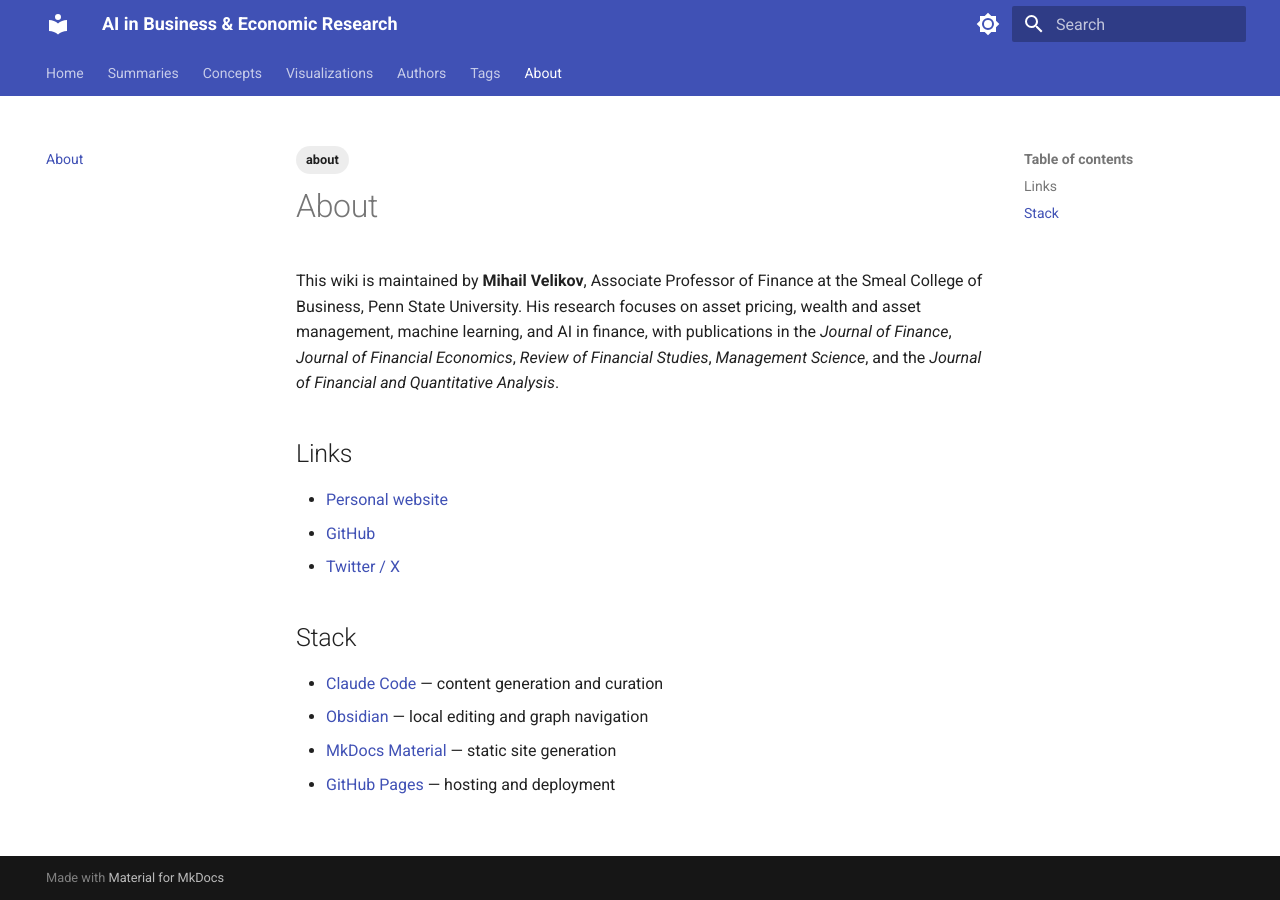
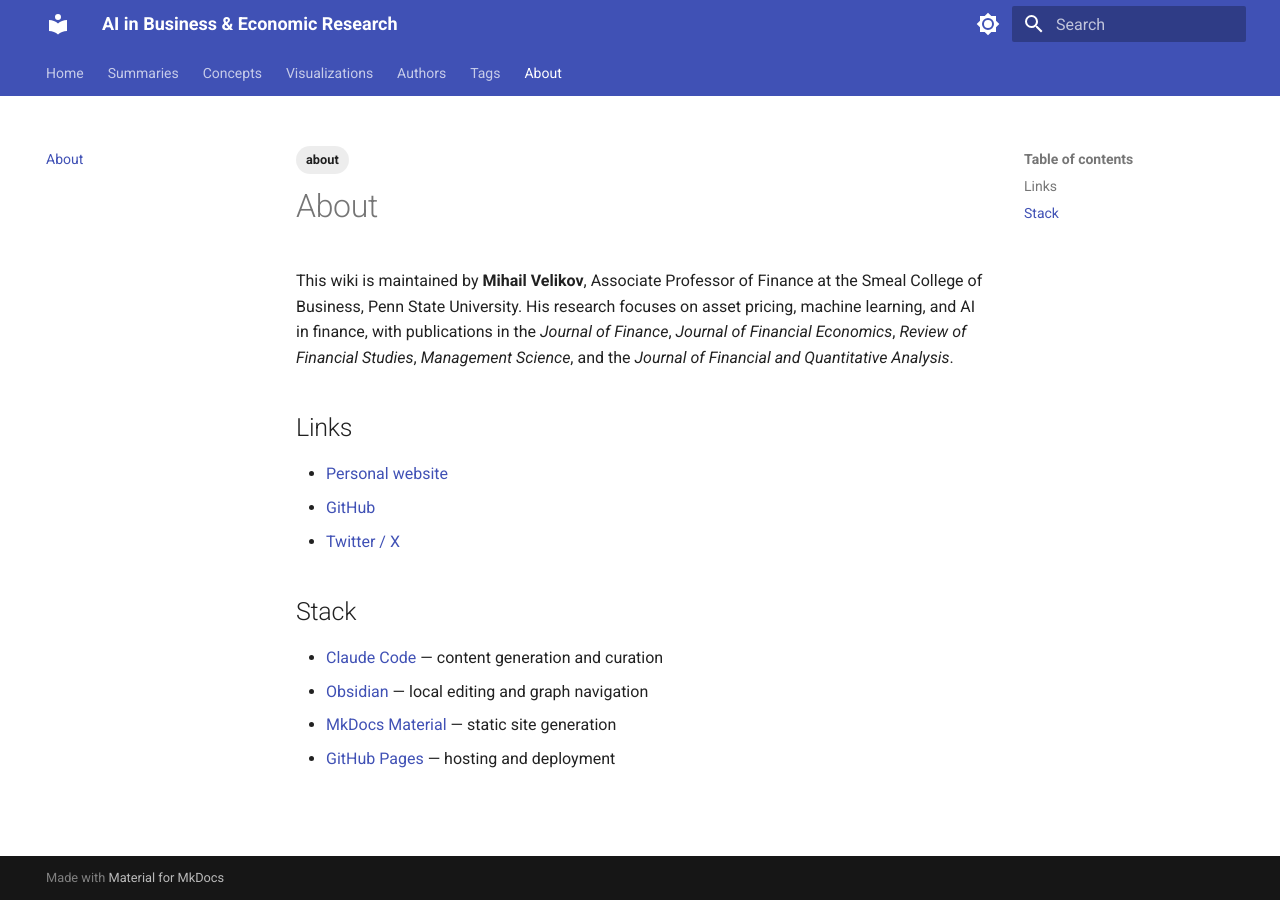
Before and after one commit to velikov-mihail/ai-econ-wiki, an MkDocs documentation site: the page built from wiki/about.md, in a window 1280 px wide. Built offline with MkDocs 1.6.1 and Material for MkDocs 9.7.7, drawn with Linux system fonts in a browser that asks for light colours.

Commit message:
Remove wealth and asset management from About bio
Co-Authored-By: Claude Opus 4.6 (1M context) <noreply@anthropic.com>

```diff
--- a/wiki/about.md
+++ b/wiki/about.md
@@ -6,7 +6,7 @@ date_updated: 2026-04-03
 
 # About
 
-This wiki is maintained by **Mihail Velikov**, Associate Professor of Finance at the Smeal College of Business, Penn State University. His research focuses on asset pricing, wealth and asset management, machine learning, and AI in finance, with publications in the *Journal of Finance*, *Journal of Financial Economics*, *Review of Financial Studies*, *Management Science*, and the *Journal of Financial and Quantitative Analysis*.
+This wiki is maintained by **Mihail Velikov**, Associate Professor of Finance at the Smeal College of Business, Penn State University. His research focuses on asset pricing, machine learning, and AI in finance, with publications in the *Journal of Finance*, *Journal of Financial Economics*, *Review of Financial Studies*, *Management Science*, and the *Journal of Financial and Quantitative Analysis*.
 
 ## Links
 
```
